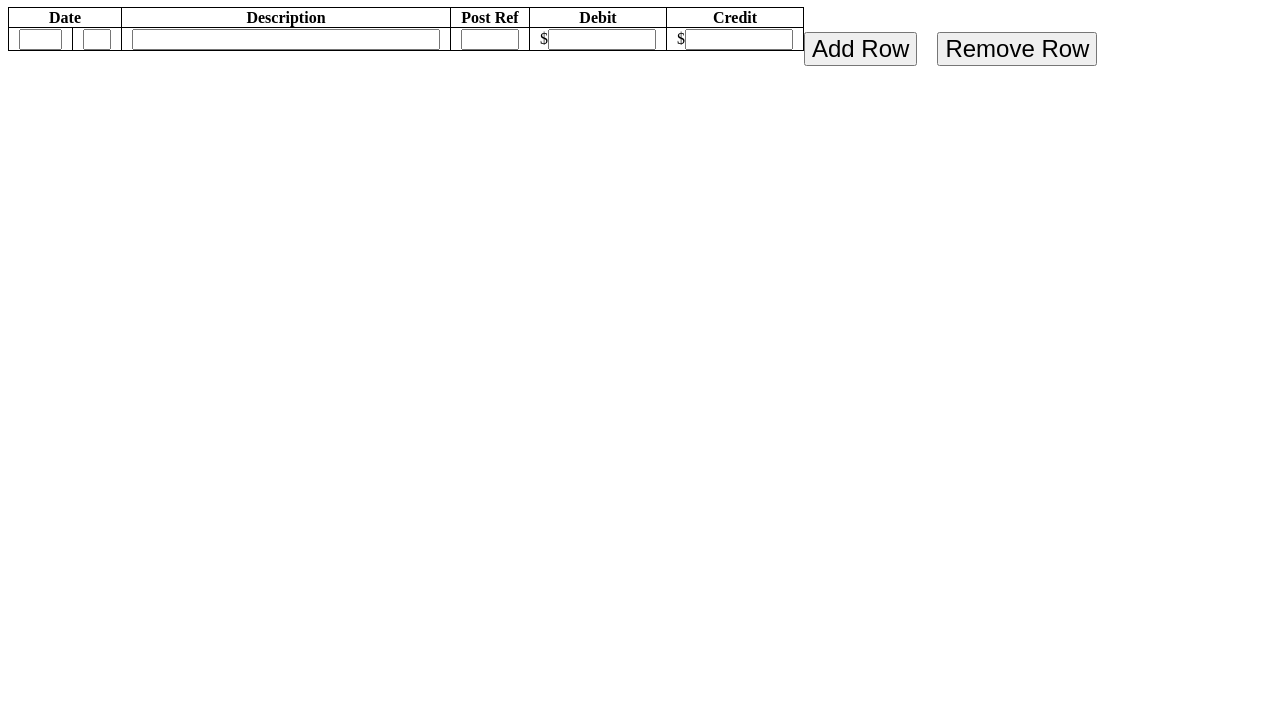
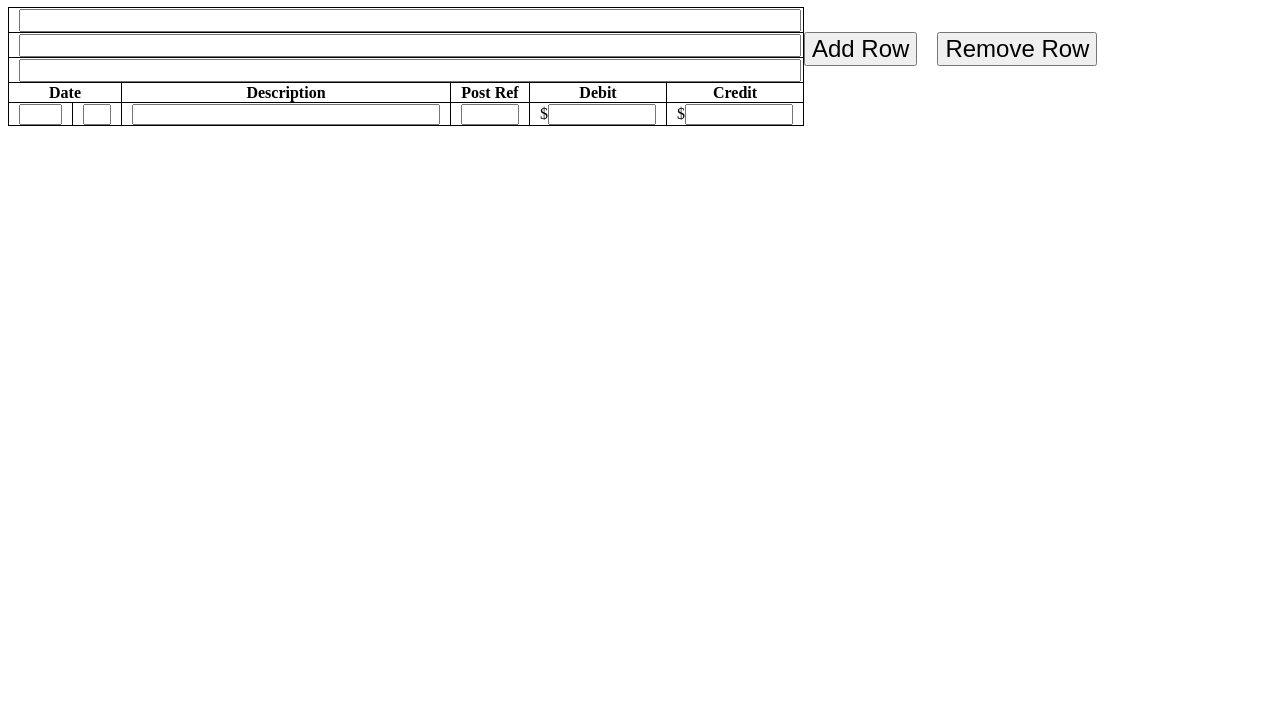
Before and after one commit to silverdw1996/silverdw1996.github.io, a plain HTML site: page Journal.html in a window 1280 px wide. Shown: the part 73-800 px from the top of the page. Drawn offline with Linux system fonts and the light colour scheme.

Commit message:
Accounting

```diff
--- a/Changelog.css
+++ b/Changelog.css
@@ -17,4 +17,13 @@
 
 #Worksheet {
     float: left;
+    margin-bottom: 15px;
 }
+
+#Journal {
+    float: left;
+}
+
+#Journal011 {
+    border: 1px solid blue;
+}
--- a/Journal.html
+++ b/Journal.html
@@ -8,9 +8,18 @@
 </head>
 
 <body>
-   <h1>Journal (Beta)0.1.0</h1>
+   <h1>Journal (Beta)0.1.1</h1>
 
    <table id="myTable">
+   <tr>
+       <th colspan="6"><input id="Company" type="text"></th>
+   </tr>
+   <tr>
+       <th colspan="6"><input id="Journal" type="text"></th>
+   </tr>
+   <tr>
+       <th colspan="6"><input id="Title3" type="text"></th>
+   </tr>
     <tr>
         <th colspan="2">Date</th>
         <th>Description</th>
--- a/JournalCSS.css
+++ b/JournalCSS.css
@@ -42,3 +42,10 @@ button {
 #Debit, #Credit {
     width: 100px;
 }
+
+#Company, #Journal, #Title3 {
+    width: 100%;
+    text-align: center;
+    font-weight: bolder;
+    font-size: 15px;
+}
--- a/MainMenu.css
+++ b/MainMenu.css
@@ -18,3 +18,7 @@ button {
     margin-top: 10%;
     float: left;
 }
+
+p {
+    margin-top: 10%;
+}
```
Also changed, not shown: Changelog.html (+7 -0 lines), index.html (+3 -1 lines), AboutMe.html (added).
